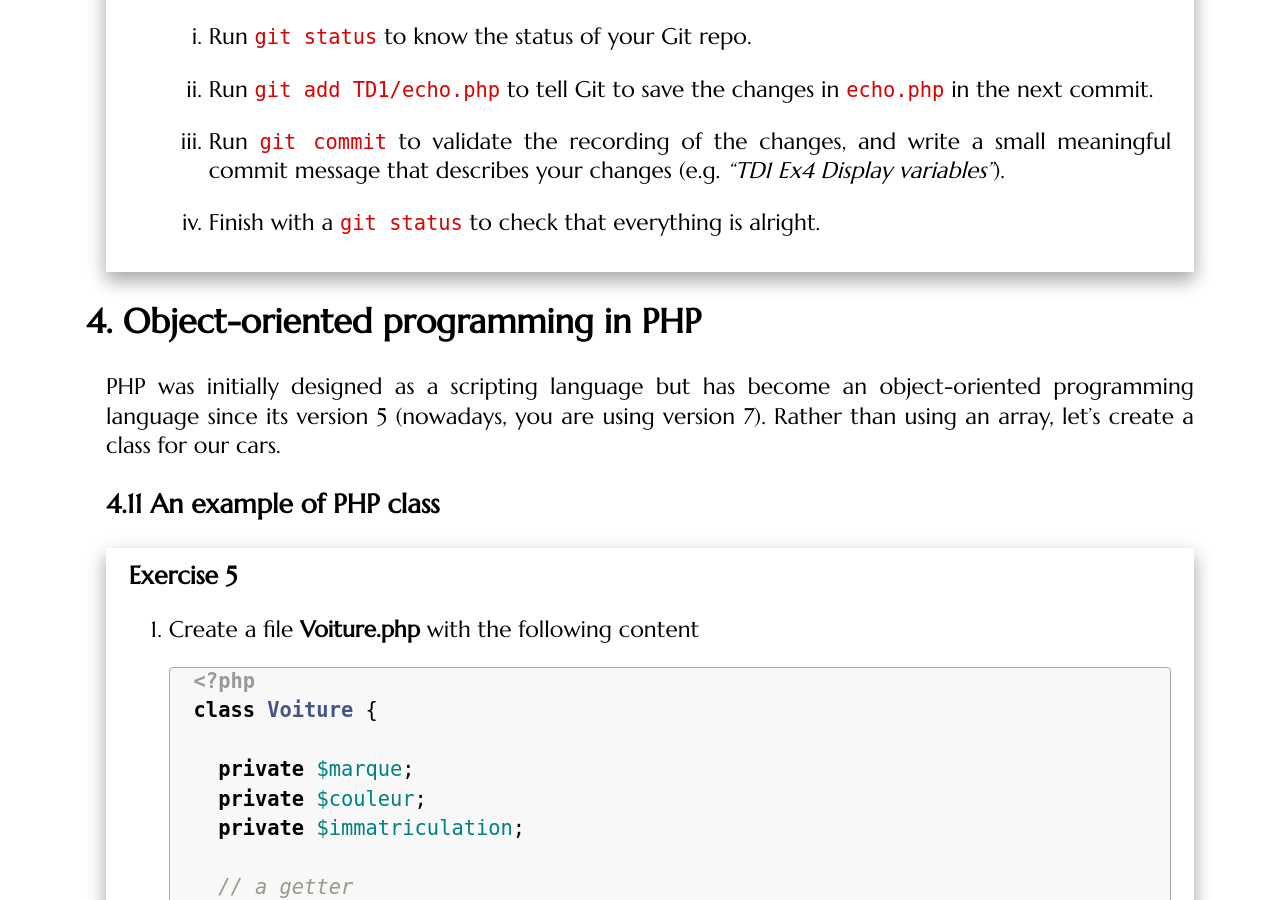
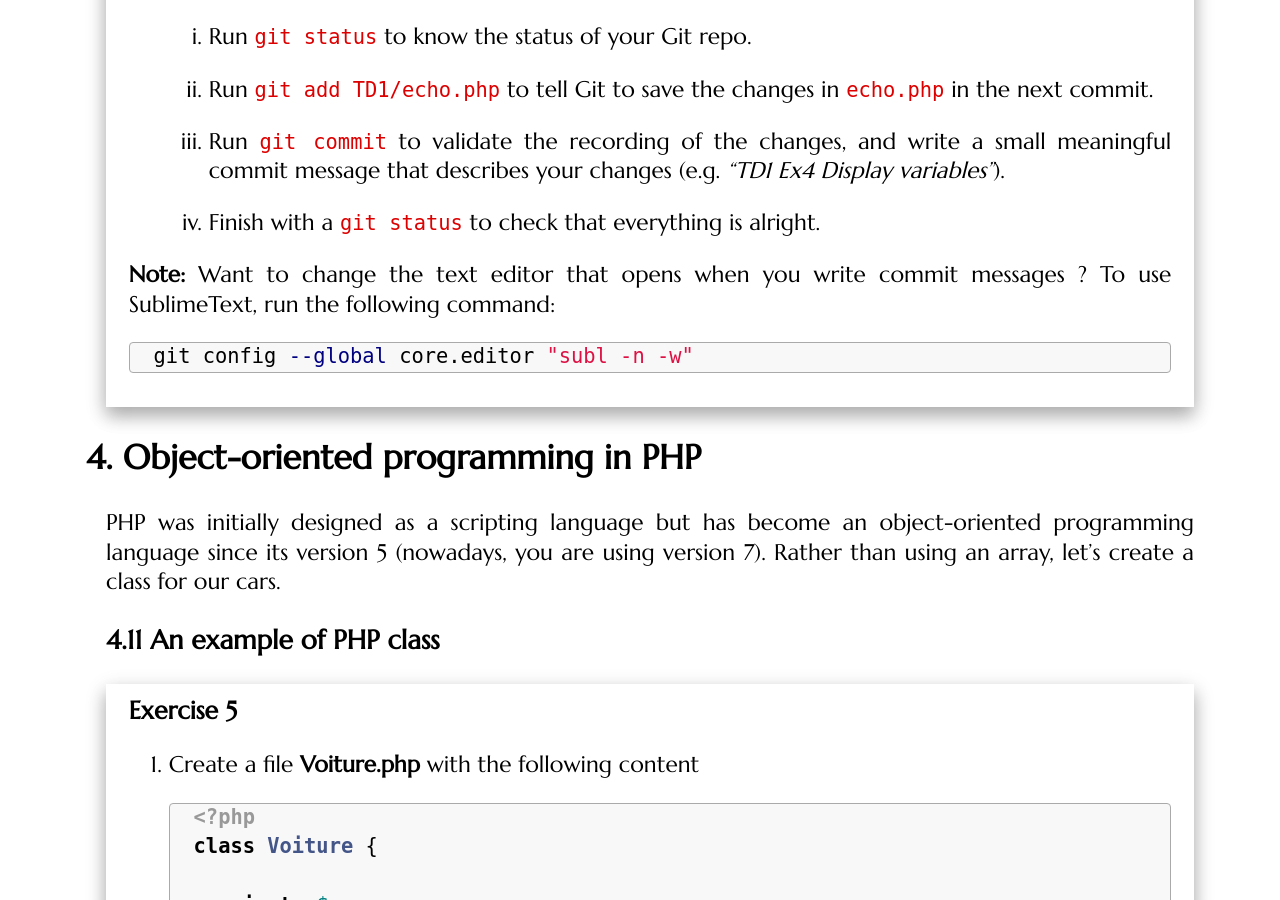
Before and after one commit to romainlebreton/R3.01-DeveloppementWeb, a Jekyll site: the page built from tutorials/tutorial1-en.md, in a window 1280 px wide and 900 px high, scrolled down 10063 px. Built offline with Jekyll 4.4.1, drawn with Linux system fonts in a browser that asks for light colours; some web fonts are replaced.

Commit message:
Comment changer l'éditeur de commit Git

````diff
--- a/tutorials/tutorial1-en.md
+++ b/tutorials/tutorial1-en.md
@@ -452,6 +452,15 @@ The arrays in PHP can be indexed by integers but also by strings:
 
    1. Finish with a `git status` to check that everything is alright.
 
+**Note:** Want to change the text editor that opens when you write commit
+messages ? To use SublimeText, run the following command:
+
+
+```shell
+git config --global core.editor "subl -n -w"
+```
+
+
 </div>
 
 ## Object-oriented programming in PHP
````
Also changed, not shown: tutorials/tutorial1.md (+8 -0 lines).
